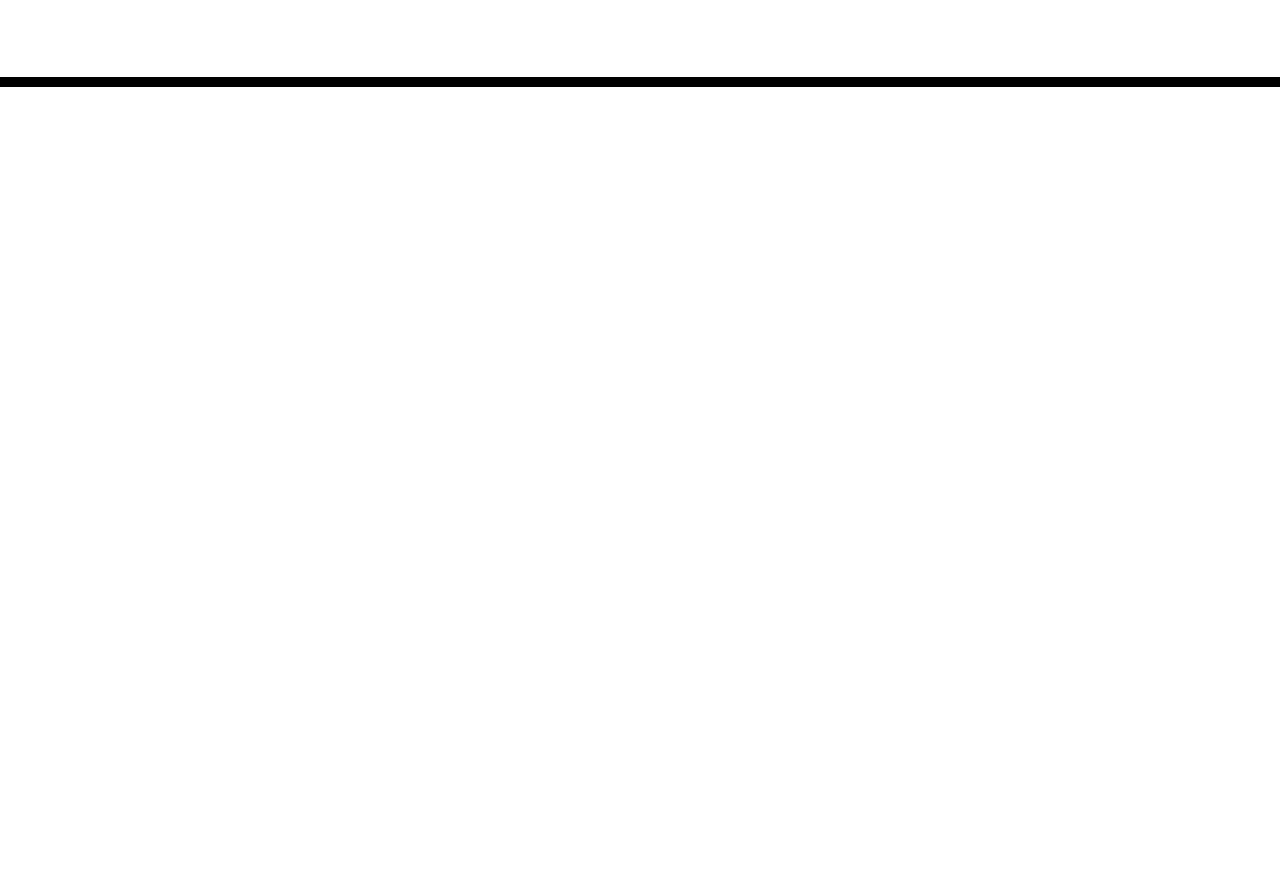
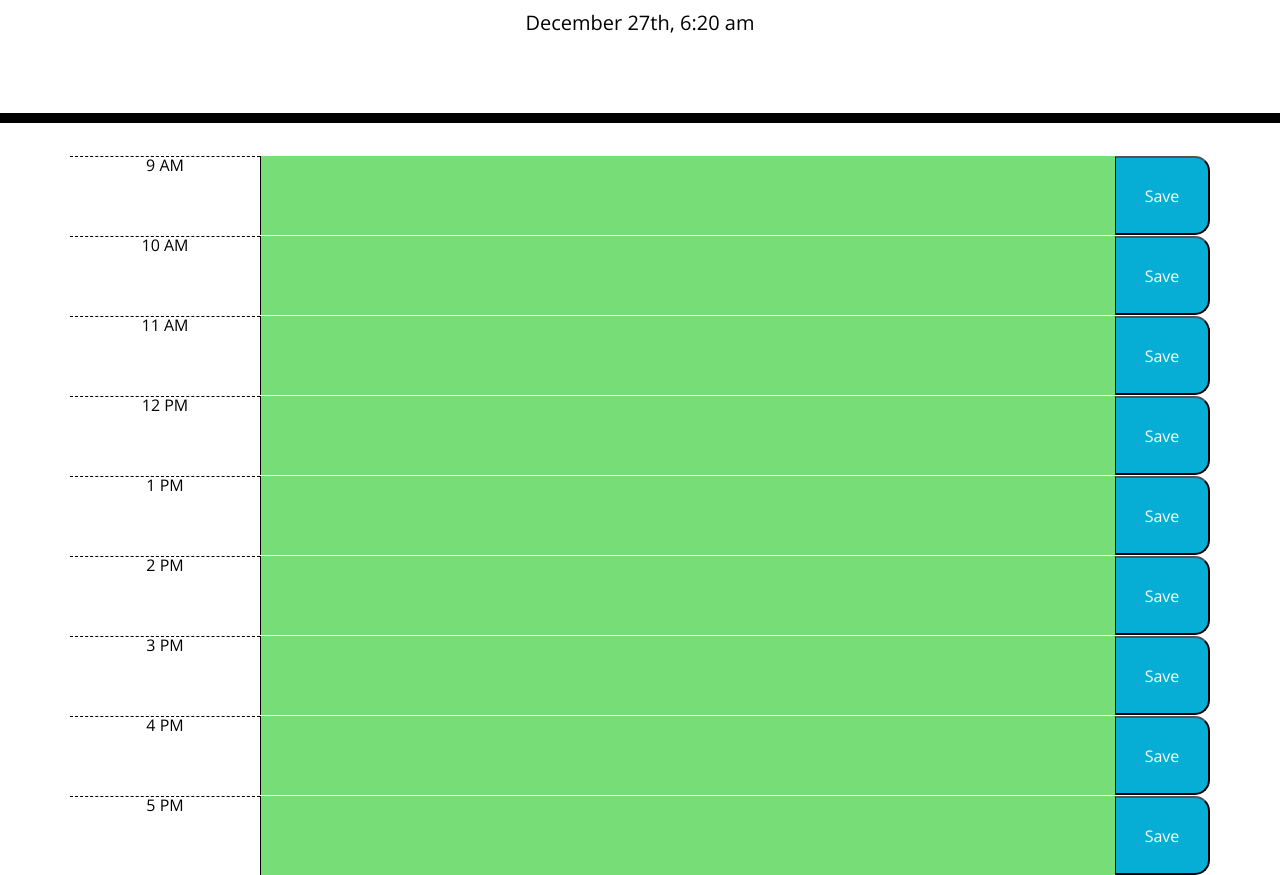
Before and after one commit to KvTsira/WorkDay_Scheduler, a plain HTML site: page index.html in a window 1280 px wide. Shown: the part 181-1056 px from the top of the page. Before the commit the page ends 800 px from the top, so only its background shows below. Drawn offline with nearby package versions, Linux system fonts and the light colour scheme; files that its build step writes are made by us from their sources.

Commit message:
Add grids with the color coding JS code

```diff
--- /dev/null
+++ b/assets/script.js
@@ -0,0 +1,34 @@
+//cal the jQuary event when the DOM is loaded
+$().ready(function () {
+    //get current date and time using the moment web API
+
+    showCurrentTime();
+    function showCurrentTime() {
+        $("#currentDay").text(moment().format("MMMM Do, h:mm a"));
+    }
+
+    colorCodeRows();
+    function colorCodeRows() {
+        //get currrent hour
+        var currentHour=moment().format("H"); //24 hour time 0..23
+
+        //loop through elements with the same class "description"  using each() method
+        $(".description").each(function() {
+            //compare the ID value with currentHour to determine the coloring
+            //ID is a string, convert that to integer
+            var gridHour=parseInt($(this).attr("id"));
+            //comparte the hours and apply classes accordingly
+            if (gridHour == currentHour){
+                $(this).addClass("present");
+            }
+            else if (gridHour < currentHour) {
+                $(this).addClass("past");
+            }
+            else {
+                $(this).addClass("future");
+            }
+        })
+    }
+
+
+});
--- a/index.html
+++ b/index.html
@@ -18,7 +18,7 @@
       href="https://fonts.googleapis.com/css?family=Open+Sans&display=swap"
       rel="stylesheet"
     />
-    <link rel="stylesheet" href="style.css" />
+    <link rel="stylesheet" href="./assets/style.css" />
     <title>Work Day Scheduler</title>
   </head>
 
@@ -28,11 +28,62 @@
       <p class="lead">A simple calendar app for scheduling your work day</p>
       <p id="currentDay" class="lead"></p>
     </header>
+
+    <!-- workday scheduler container -->
     <div class="container">
       <!-- Timeblocks go here -->
+      <!-- add the time blocks with columns showing the time, the decsription and the save button -->
+      <div class="row time-block">
+        <div class="col-md-2 hour">9 AM</div>
+        <textarea id="9" class="col-md-9 description"></textarea>
+        <button class="saveBtn col-md-1">Save</button>
+      </div>
+      <div class="row time-block">
+        <div class="col-md-2 hour">10 AM</div>
+        <textarea id="10" class="col-md-9 description"></textarea>
+        <button class="saveBtn col-md-1">Save</button>
+      </div>
+      <div class="row time-block">
+        <div class="col-md-2 hour">11 AM</div>
+        <textarea id="11" class="col-md-9 description"></textarea>
+        <button class="saveBtn col-md-1">Save</button>
+      </div>
+      <div class="row time-block">
+        <div class="col-md-2 hour">12 PM</div>
+        <textarea id="12" class="col-md-9 description"></textarea>
+        <button class="saveBtn col-md-1">Save</button>
+      </div>
+      <div class="row time-block">
+        <div class="col-md-2 hour">1 PM</div>
+        <textarea id="13" class="col-md-9 description"></textarea>
+        <button class="saveBtn col-md-1">Save</button>
+      </div>
+      <div class="row time-block">
+        <div class="col-md-2 hour">2 PM</div>
+        <textarea id="14" class="col-md-9 description"></textarea>
+        <button class="saveBtn col-md-1">Save</button>
+      </div>
+      <div class="row time-block">
+        <div class="col-md-2 hour">3 PM</div>
+        <textarea id="15" class="col-md-9 description"></textarea>
+        <button class="saveBtn col-md-1">Save</button>
+      </div>
+      <div class="row time-block">
+        <div class="col-md-2 hour">4 PM</div>
+        <textarea id="16" class="col-md-9 description"></textarea>
+        <button class="saveBtn col-md-1">Save</button>
+      </div>
+      <div class="row time-block">
+        <div class="col-md-2 hour">5 PM</div>
+        <textarea id="17" class="col-md-9 description"></textarea>
+        <button class="saveBtn col-md-1">Save</button>
+      </div>
+
     </div>
 
+    <!--web APIs and script -->
     <script src="https://code.jquery.com/jquery-3.4.1.min.js"></script>
     <script src="https://cdnjs.cloudflare.com/ajax/libs/moment.js/2.24.0/moment.min.js"></script>
+    <script src="./assets/script.js"></script>
   </body>
 </html>
```
